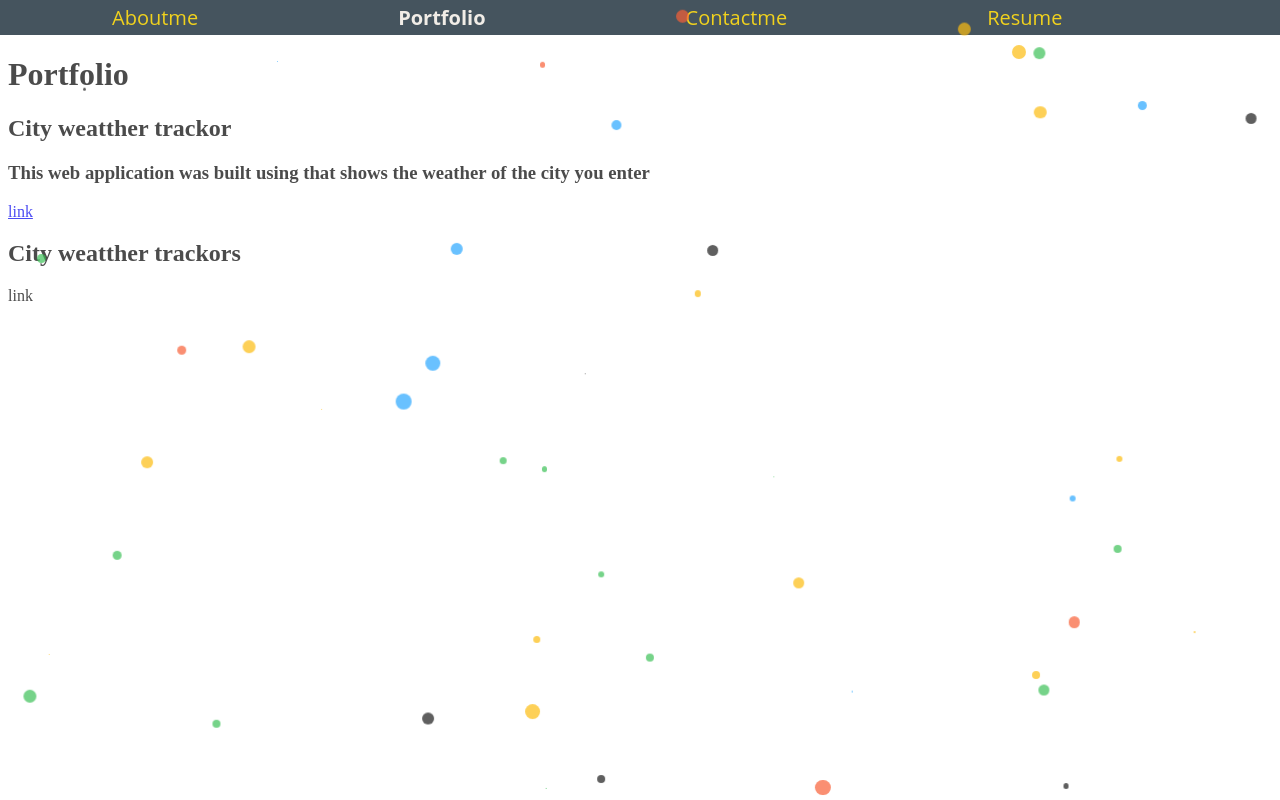
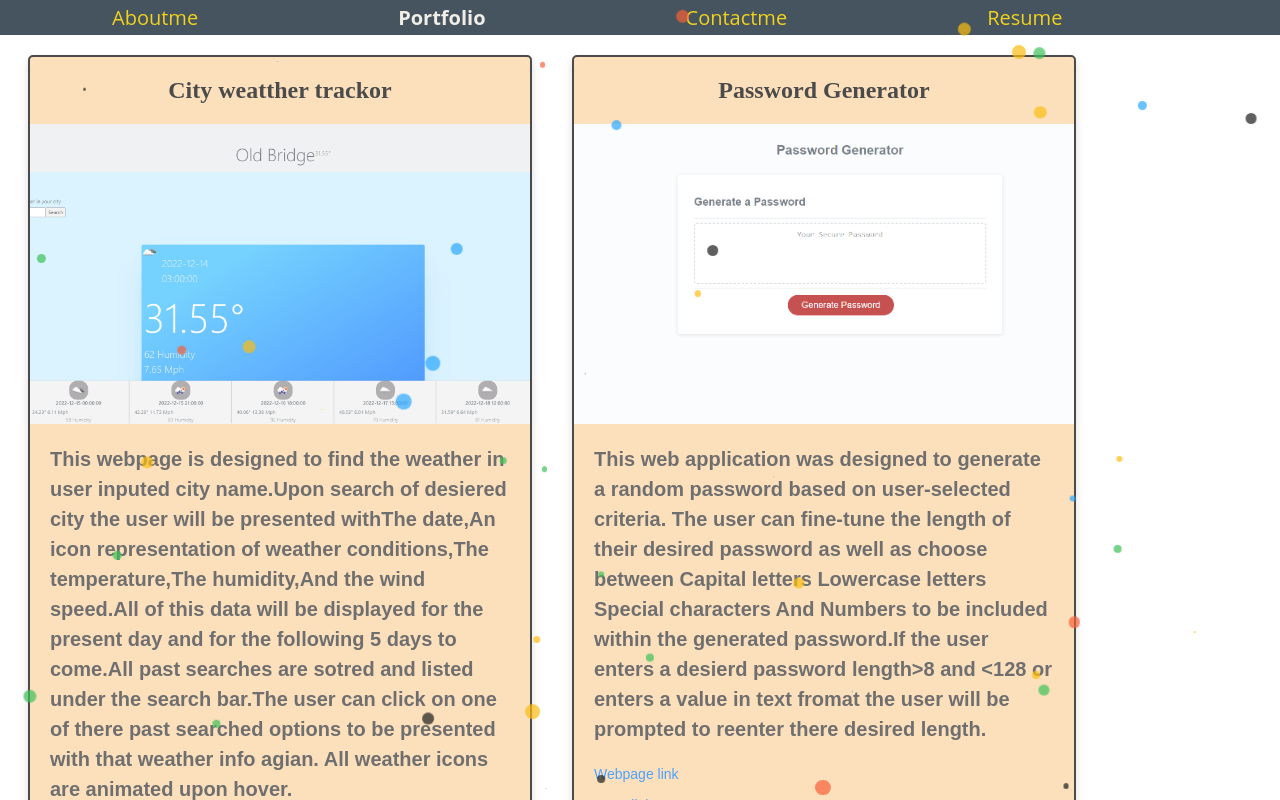
Before and after one commit to connorbottone/CbottonePorfolio, a React (Create React App) app in the folder my-app/: page / in a window 1280 px wide. Both pictures are taken after a click on the button "P O R T F O L I O". Shown: the top 800 px of the page. Built offline with nearby package versions, Linux system fonts and the light colour scheme.

Commit message:
added pasword gen info into portfolio

```diff
--- a/my-app/src/components/Portfolio.js
+++ b/my-app/src/components/Portfolio.js
@@ -1,17 +1,25 @@
 import {projects} from '../projects.js';
+import "../styles/portfolio.css"
 const Portfolio = () => {
     return (
         <div className="portfolio">
-            <h1>Portfolio</h1>
-            <div>
+
+            <div className="project-list">
                 {projects.map((project) => (
-                    <div>
+                    <div className="project-card">
                         <h2>{project.title}</h2>
-                        <h3>{project.descripton}</h3>
-                        <a href={project.webpagelink}>link</a>
+                        <div className="project-image-container">
+                            <img id="img" src={project.image}></img>
+                        </div>
+                        <div className="project-description">
+                            <h3>{project.descripton}</h3>
+                            <a href={project.webpagelink}>Webpage link</a>
+                            <a href={project.githublink}>Repo link</a>
+                        </div>
                     </div>
                 ))}
             </div>
         </div>
     )}
+
 export default Portfolio;
--- a/my-app/src/projects.js
+++ b/my-app/src/projects.js
@@ -1,17 +1,24 @@
+
+import   weather from "./images/weather.png";
+import genpass from "./images/genpass.PNG";
 const projects = [{
 
 title:"City weatther trackor",
-descripton:"This web application was built using  that shows the weather of the city you enter",
-webpagelink:"https://city-weather-tracker.netlify.app/",
-githublink:"githud.com",
-
+descripton:"This webpage is designed to find the weather in user inputed city name.Upon search of desiered city the user will be presented withThe date,An icon representation of weather conditions,The temperature,The humidity,And the wind speed.All of this data will be displayed for the present day and for the following 5 days to come.All past searches are sotred and listed under the search bar.The user can click on one of there past searched options to be presented with that weather info agian. All weather icons are animated upon hover.",
+webpagelink:"https://connorbottone.github.io/City-Weather-Tracker/",
+githublink:"https://github.com/connorbottone/City-Weather-Tracker.git",
+image:weather,
 
 
 
 
 },
 {
-title:"City weatther trackors",
+title:"Password Generator",
+descripton:"This web application was designed to generate a random password based on user-selected criteria. The user can fine-tune the length of their desired password as well as choose between Capital letters Lowercase letters Special characters And Numbers to be included within the generated password.If the user enters a desierd password length>8 and <128 or enters a value in text fromat the user will be prompted to reenter there desired length.",
+webpagelink:"https://connorbottone.github.io/Genpass/",
+githublink:"https://github.com/connorbottone/Genpass.git",
+image:genpass,
 },
 ]
 export  {projects};
--- /dev/null
+++ b/my-app/src/styles/portfolio.css
@@ -0,0 +1,57 @@
+
+.project-list {
+    display: flex;
+    flex-wrap: wrap;
+    justify-content: center;
+}
+
+.project-card {
+    width: 500px;
+    margin: 20px;
+    text-align: center;
+    box-shadow: 0 4px 8px 0 rgba(0,0,0,0.2);
+    transition: 0.3s;
+    border-radius: 5px;
+    overflow: hidden;
+    background-color: rgb(252, 211, 161);
+    border: 2px solid rgb(0, 0, 0);
+}
+
+.project-image-container {
+    width: 100%;
+    height: 300px;
+    overflow: hidden;
+}
+
+.project-description {
+    padding: 20px;
+    font-family: Arial, sans-serif;
+    font-size: 16px;
+    line-height: 1.5;
+    color: #333;
+    text-align: left;
+}
+
+.project-description h3 {
+    margin-top: 0;
+    font-size: 20px;
+    font-weight: bold;
+}
+
+.project-description a {
+    display: block;
+    margin-top: 10px;
+    font-size: 14px;
+    text-decoration: none;
+    color: #007bff;
+}
+
+.project-description a:hover {
+    color: #0056b3;
+}
+
+#img {
+    width: 100%;
+    height: 300px;
+    object-fit: cover;
+}
```
Also changed, not shown: my-app/src/images/genpass.PNG (added), my-app/src/images/weather.png (added).
